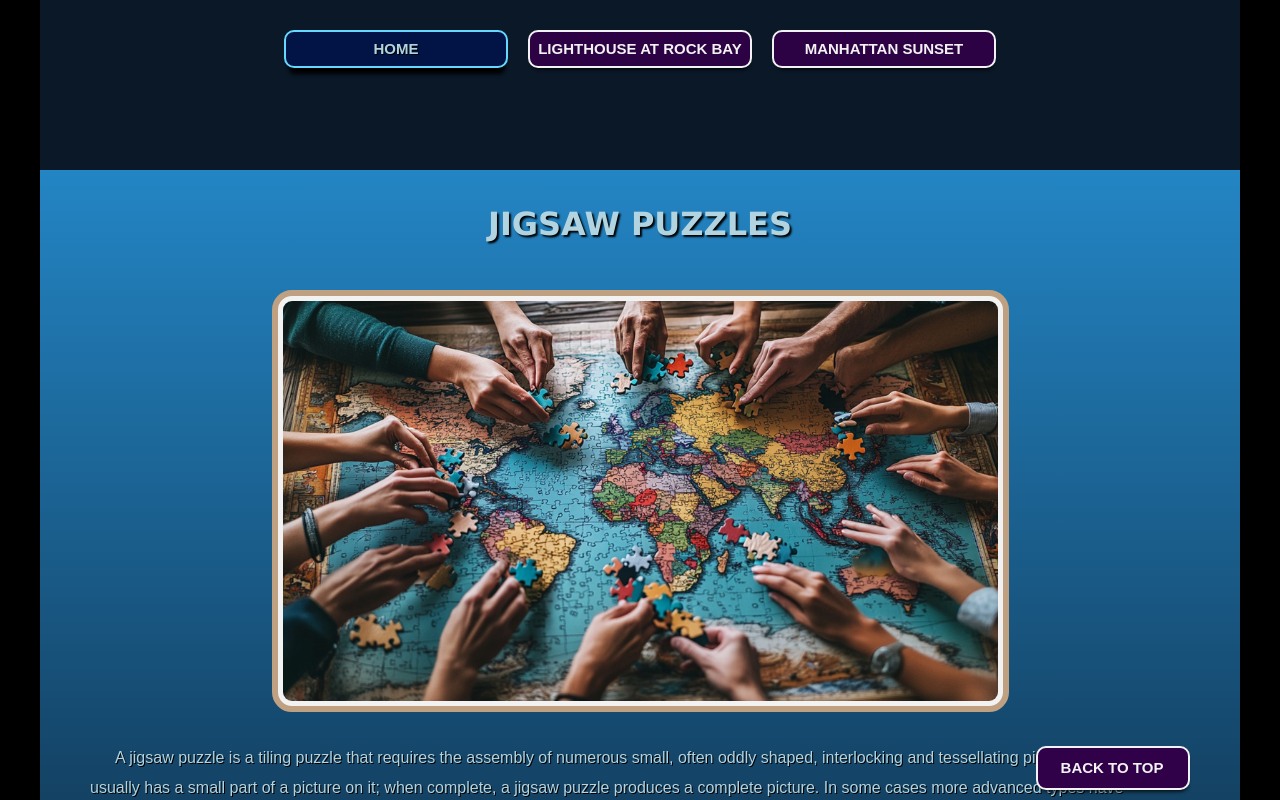
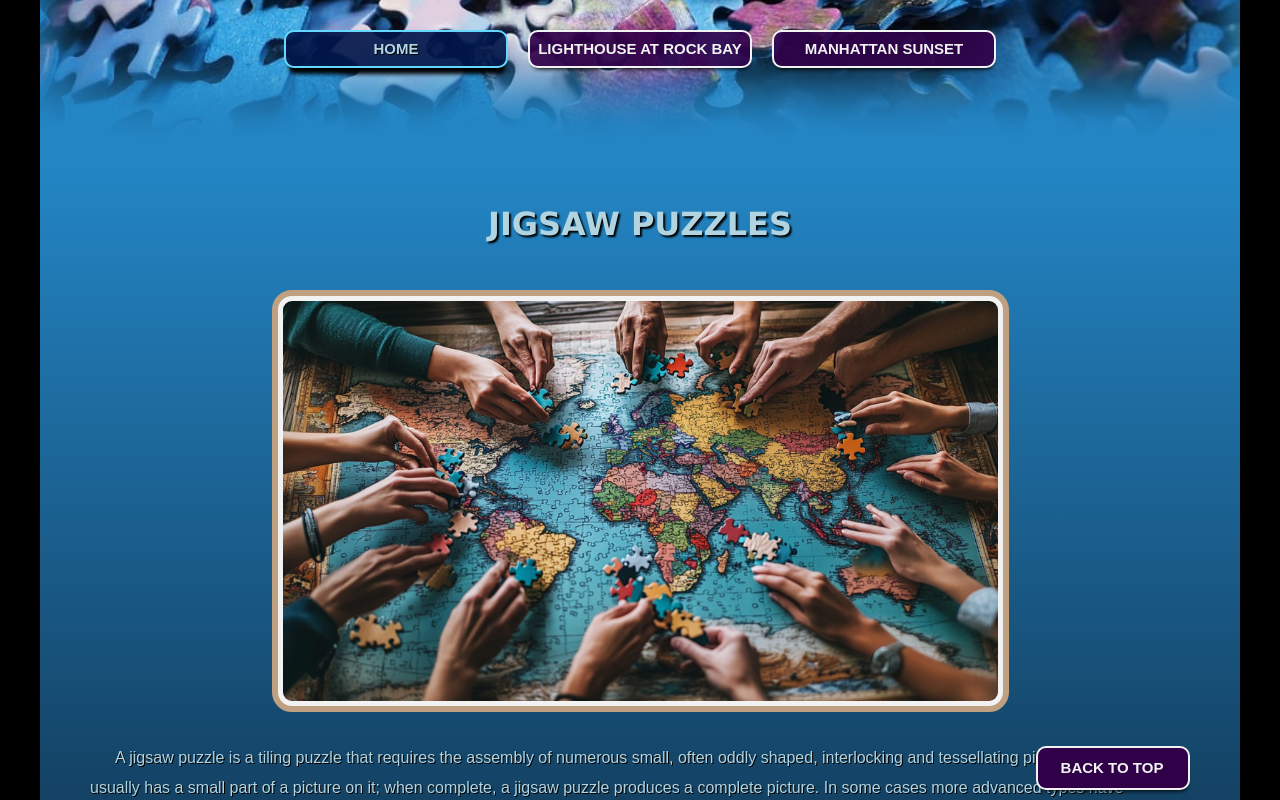
Before and after one commit to NelsonLira/css3_final_project, a plain HTML site: page index.html in a window 1280 px wide. Drawn offline with Linux system fonts and the light colour scheme; the site is published under a folder, as on GitHub Pages, so addresses that start at the root find nothing.

Commit message:
second commit

```diff
--- a/css/styles.css
+++ b/css/styles.css
@@ -20,7 +20,7 @@ header {
     background-color: #0A1828;
     max-width: 1200px;
     position: relative;
-    background-image: url("/images/puzzles-banner-6d2.png");
+    background-image: url("../images/puzzles-banner-6d2.png");
     background-position: center;
     background-size:cover;
     background-repeat: no-repeat;
```
Also changed, not shown: lighthouse.html (+1 -1 lines).
